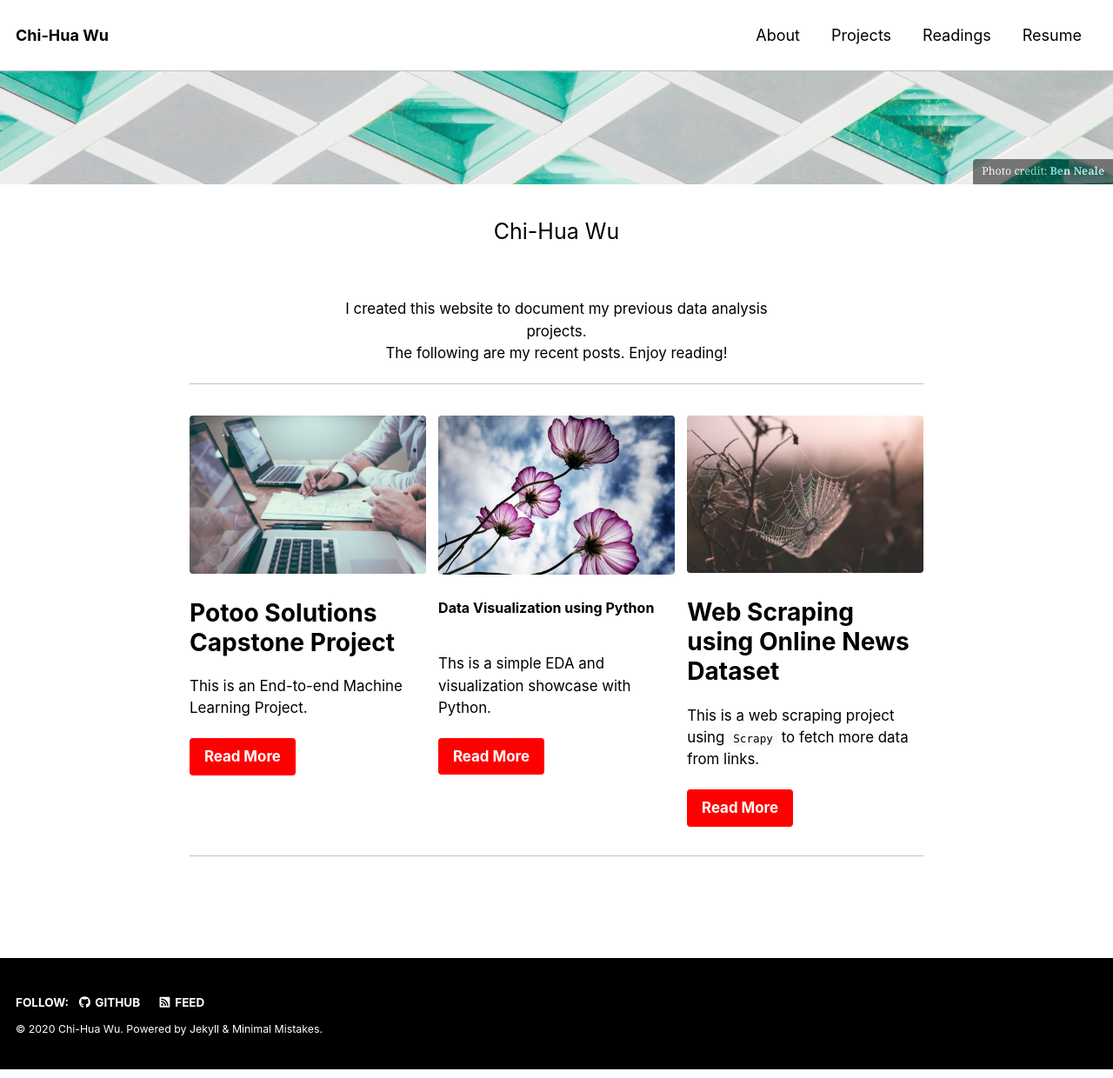
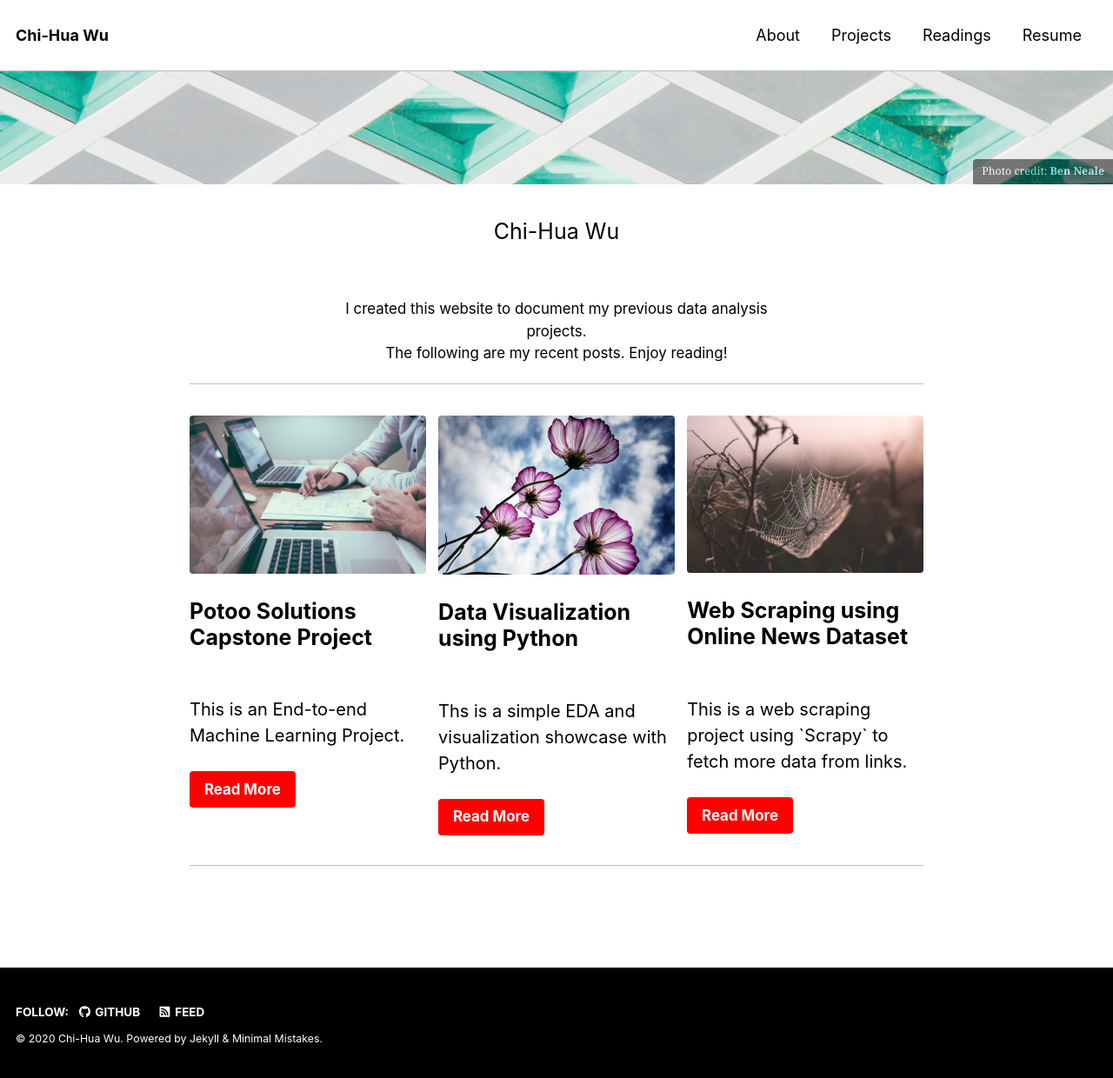
Before and after one commit to chw18019/chw18019.github.io, a Jekyll site: the page built from index.html, in a window 1280 px wide. Shown: the whole page at 87% size. Built offline with Jekyll 4.4.1, drawn with Linux system fonts in a browser that asks for light colours; nearby versions of some CDN libraries; the list of posts is cut into pages by our own code.

Commit message:
Update index.html

```diff
--- a/index.html
+++ b/index.html
@@ -11,23 +11,23 @@ intro:
 feature_row:
   - image_path: /assets/200504/scott-graham.jpeg
     alt: "placeholder image 1"
-    title: "Potoo Solutions Capstone Project"
-    excerpt: "This is an End-to-end Machine Learning Project."
+    title: <p style="font-size:25px; font-style:bold">Potoo Solutions Capstone Project</p>
+    excerpt: <p style="font-size:20px">This is an End-to-end Machine Learning Project.</p>
     url: "https://chw18019.github.io/Potoo_solutions/"
     btn_label: "Read More"
     btn_class: "btn--primary"
 
   - image_path: /assets/200217/ks-kyung.jpg
     alt: "Placeholder 2"
-    title: <p style="font-size:16px; font-style:bold">Data Visualization using Python</p>
-    excerpt: "Ths is a simple EDA and visualization showcase with Python."
+    title: <p style="font-size:25px; font-style:bold">Data Visualization using Python</p>
+    excerpt: <p style="font-size:20px">Ths is a simple EDA and visualization showcase with Python.</p>
     url: "https://chw18019.github.io/Visualizaion/"
     btn_label: "Read More"
     btn_class: "btn--primary"
 
   - image_path: /assets/190426/freestocks.jpeg
-    title: "Web Scraping using Online News Dataset"
-    excerpt: "This is a web scraping project using `Scrapy` to fetch more data from links."
+    title: <p style="font-size:25px; font-style:bold">Web Scraping using Online News Dataset</p>
+    excerpt: <p style="font-size:20px">This is a web scraping project using `Scrapy` to fetch more data from links.</p>
     url: "https://chw18019.github.io/online_news_web_scraping/"
     btn_label: "Read More"
     btn_class: "btn--primary"
```
